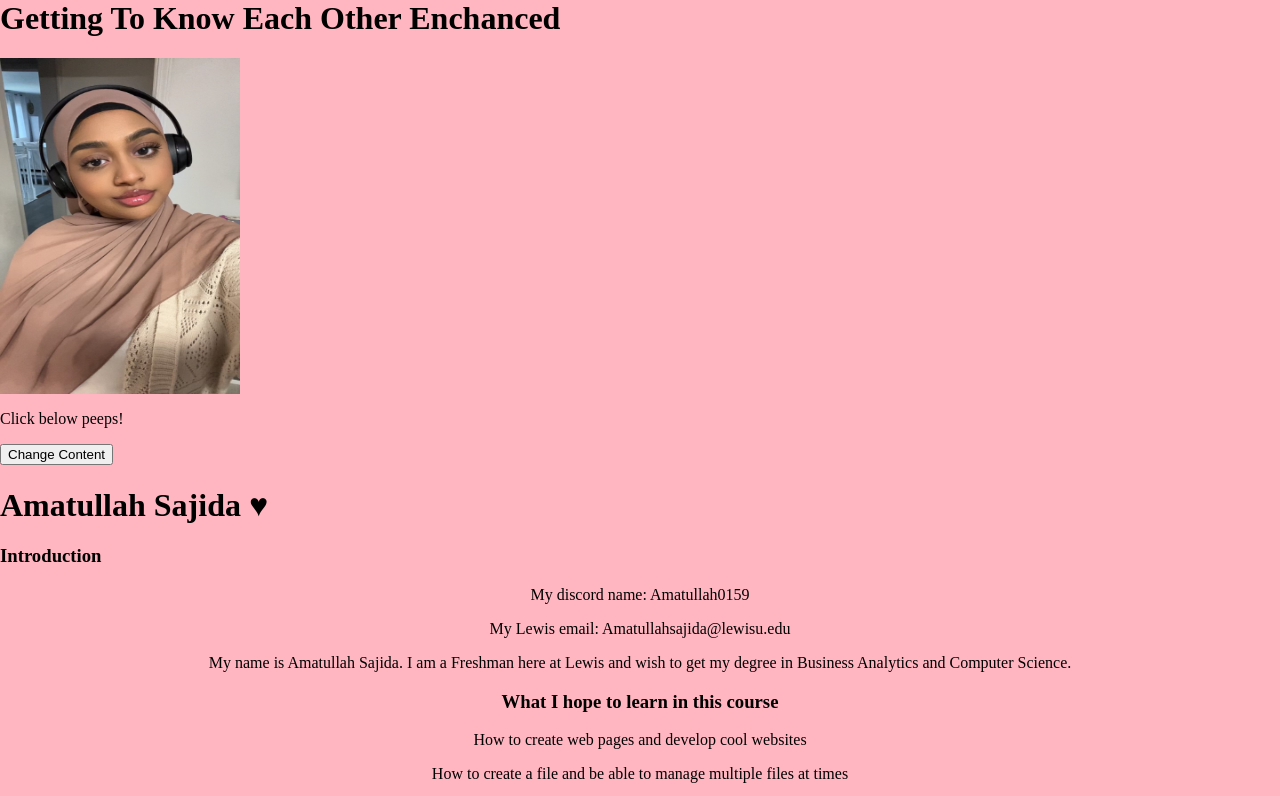
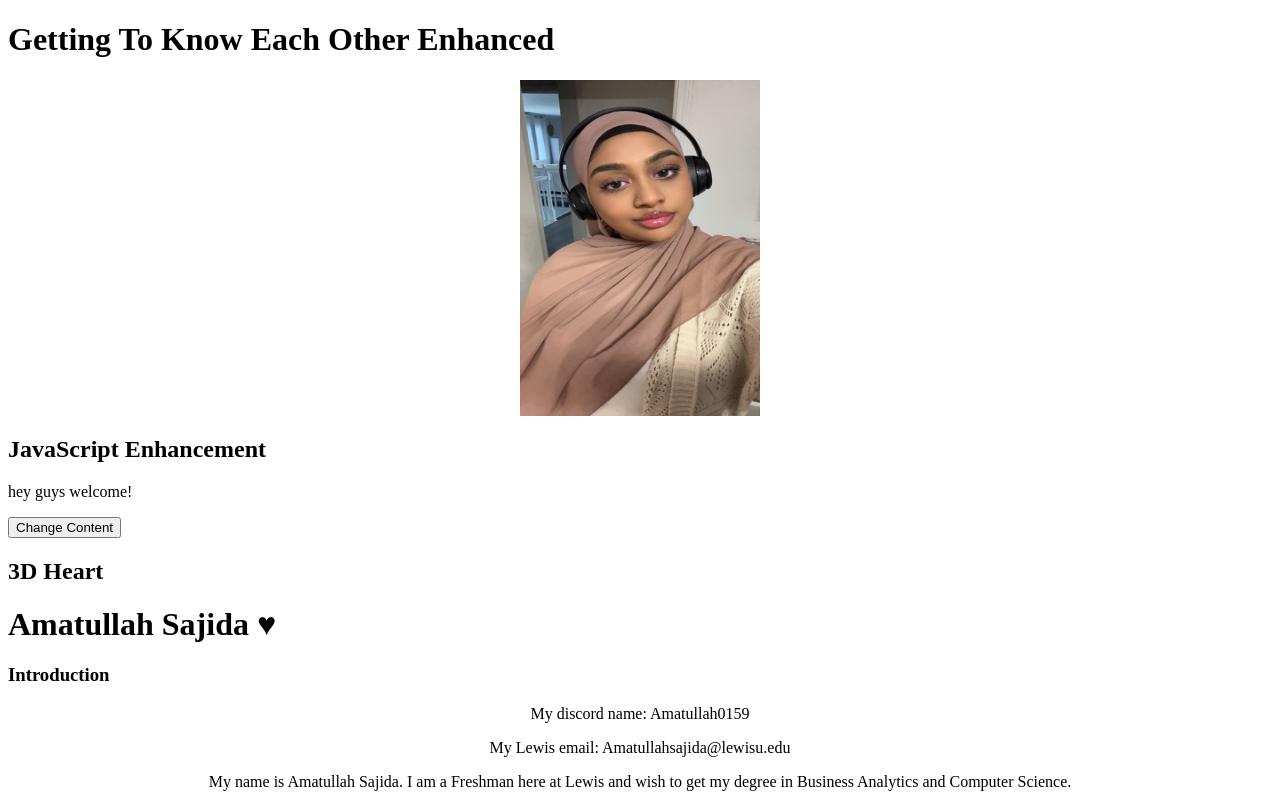
Before and after one commit to Amatullahs/Getting-to-know-each-other-enhanced, a plain HTML site: page index.html in a window 1280 px wide. Both pictures are taken after a click on the button "Change Content". Shown: the top 796 px of the page. Drawn offline with Linux system fonts and the light colour scheme; a script that the page names is missing.

Commit message:
Update index.html

```diff
--- a/index.html
+++ b/index.html
@@ -1,73 +1,46 @@
-<h1>Getting To Know Each Other Enchanced</h1>
-<!DOCTYPE html>
-<html>
-<head>
-
 <!DOCTYPE html>
 <html lang="en">
 <head>
 <meta charset="UTF-8">
 <meta name="viewport" content="width=device-width, initial-scale=1.0">
-<title>Wallet-sized Photo</title>
+<title>Getting To Know Each Other Enhanced</title>
 <style>
   img {
     width: 2.5in; /* Set width to 2.5 inches */
     height: 3.5in; /* Set height to 3.5 inches */
+    display: block; /* Ensure the image is displayed as a block element */
+    margin: 0 auto; /* Center the image horizontally */
   }
 </style>
 </head>
 <body>
-   <img src= "IMG_9737.jpeg" alt="Image">
-  </div>
-</html>
-</head>
 
-<!DOCTYPE html>
-<html lang="en">
-<head>
-<meta charset="UTF-8">
-<meta name="viewport" content="width=device-width, initial-scale=1.0">
-<title>JavaScript Enhancement</title>
-</head>
-<body>
+<h1>Getting To Know Each Other Enhanced</h1>
 
+<img src="IMG_9737.jpeg" alt="Image"> <!-- Image is centered -->
+
+<h2>JavaScript Enhancement</h2>
 
 <p id="content">Click below peeps!</p>
 
 <button onclick="changeContent()">Change Content</button>
 
-
 <script>
-function changeContent()
+function changeContent() {
   var contentParagraph = document.getElementById("content");
   contentParagraph.textContent = "hey guys welcome!";
-
+}
 </script>
 
-</body>
-</html>
-
-	<html lang="en">
-<head>
-<meta charset="UTF-8">
-<meta name="viewport" content="width=device-width, initial-scale=1.0">
-<title>3D Heart</title>
-<link rel="stylesheet" href="styles.css">
-</head>
-<body>
+<h2>3D Heart</h2>
 
 <h1>Amatullah Sajida <span id="heart">&#x2665;</span></h1>
 
+<!-- JavaScript files should be included at the end of the body for better performance -->
 <script src="script.js"></script>
-</body>
-</html>
 
+<h3>Introduction</h3>
 
-</script>
-	<title>Page Title</title>
-
-
-		<h3>Introduction</h3>
 <div style="text-align: center;">
     <p>My discord name: Amatullah0159</p>
     <p>My Lewis email: Amatullahsajida@lewisu.edu</p>
@@ -87,12 +60,5 @@ function changeContent()
     <a href="https://www.nytimes.com/2022/04/21/t-magazine/work-life-balance-art.html">More on the creation and meaning of art</a>
 </div>
 
-
-<meta charset="UTF-8">
-<meta name="viewport" content="width=device-width, initial-scale=1.0">
-<title>My Light Pink Page</title>
-<style>
-  body {
-    background-color: #FFB6C1; /* Light pink color */
-    margin: 0;
-    padding: 0;
+</body>
+</html>
```
